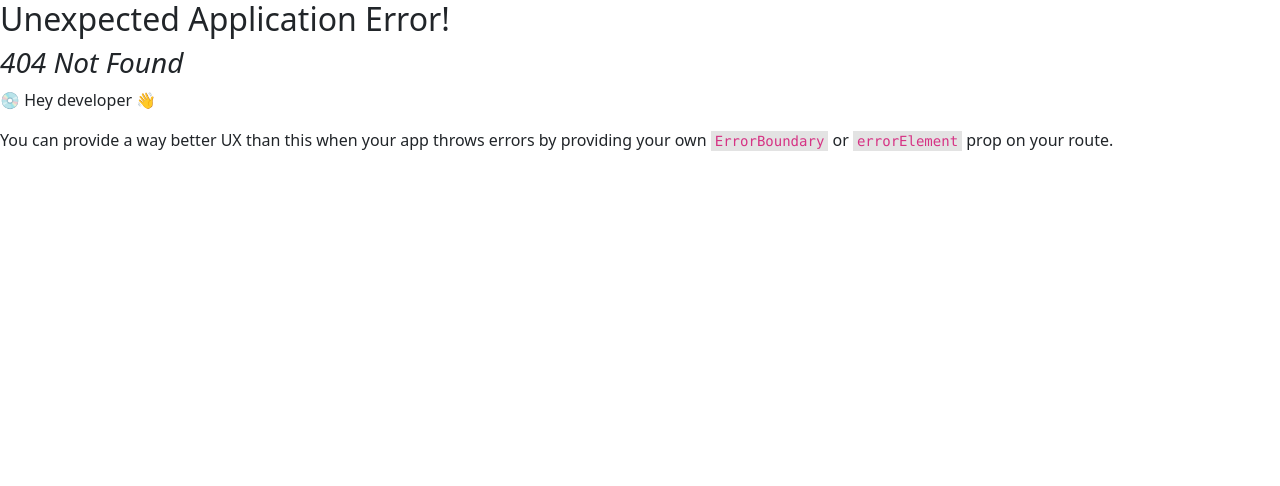
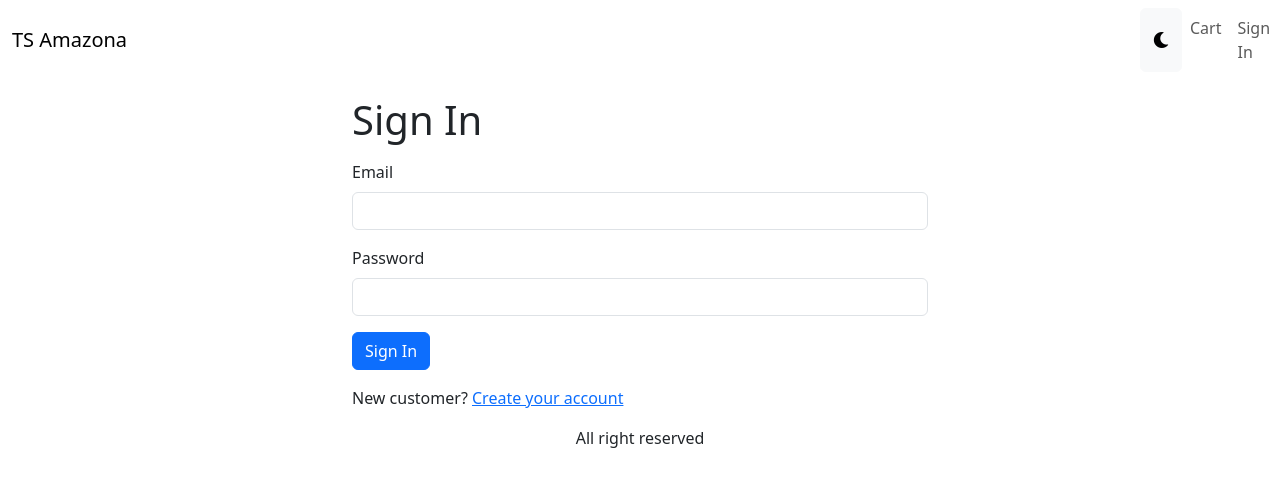
Before and after one commit to dev-jay-tech-ai/ts-ecommerce, a React (Vite) app in the folder frontend/: page /signin in a window 1280 px wide. Before the commit this address had no page. Shown: the top 486 px of the page. Built offline with nearby package versions, Linux system fonts and the light colour scheme.

Commit message:
Create Signin page

```diff
--- a/frontend/src/App.tsx
+++ b/frontend/src/App.tsx
@@ -1,5 +1,5 @@
 import { useContext, useEffect } from 'react'
-import { Badge, Button, Container, Nav, Navbar } from 'react-bootstrap'
+import { Badge, Button, Container, Nav, NavDropdown, Navbar } from 'react-bootstrap'
 import { Link, Outlet } from 'react-router-dom'
 import { LinkContainer } from 'react-router-bootstrap'
 import { Store } from './Store'
@@ -7,7 +7,7 @@
 import 'react-toastify/dist/ReactToastify.css'
 
 function App() {
-  const { state: { mode, cart }, dispatch } = useContext(Store)
+  const { state: { mode, cart, userInfo }, dispatch } = useContext(Store)
 
   useEffect(() => {
     document.body.setAttribute('data-bs-theme', mode)
@@ -15,6 +15,15 @@
 
   const switchModeHandler = () => {
     dispatch({ type: 'SWITCH_MODE' })
+  }
+
+  const signoutHandler = () => {
+    dispatch({ type: 'USER_SIGNOUT' })
+    localStorage.removeItem('userInfo')
+    localStorage.removeItem('cartItems')
+    localStorage.removeItem('shippingAddress')
+    localStorage.removeItem('paymentMethod')
+    window.location.href='/signin'
   }
 
   return (
@@ -40,7 +49,20 @@
                   </Badge>
                 )}
               </Link>
-              <Link to='/signin' className='nav-link'>Sign In</Link>
+              {userInfo ? (
+                <NavDropdown
+                className="header-link"
+                title={`${userInfo.name}`}
+                id='basic-nav-dropdown'>
+                 <Link
+                  className='dropdown-item'
+                  to='#signout'
+                  onClick={signoutHandler}
+                  >Sign Out</Link>
+                </NavDropdown>
+              ) : (
+                <Link className='nav-link' to='/signin'>Sign In</Link>
+              )}
             </Nav>
           </Navbar>
         </header>
--- a/frontend/src/Store.tsx
+++ b/frontend/src/Store.tsx
@@ -1,20 +1,24 @@
 import React from 'react'
 import { Cart, CartItem } from './types/Cart'
+import { UserInfo } from './types/UserInfo'
 
 type AppState = {
   mode: string
   cart: Cart
+  userInfo?: UserInfo
 }
 
 const initialState: AppState = {
+  userInfo: localStorage.getItem('userInfo') ?
+    JSON.parse(localStorage.getItem('userInfo')!) : null,
   mode: localStorage.getItem('mode') ? localStorage.getItem('mode')! :
-  window.matchMedia &&
-  window.matchMedia('(prefers-color-scheme: dark)').matches ? 'dark' : 'light',
+    window.matchMedia &&
+    window.matchMedia('(prefers-color-scheme: dark)').matches ? 'dark' : 'light',
   cart: {
     cartItems: localStorage.getItem('cartItem') ? JSON.parse(localStorage.getItem('cartItem')!) : [],
     shippingAddress: localStorage.getItem('shippingAddress') ? JSON.parse(localStorage.getItem('shippingAddress')!) : {},
     paymentMethod: localStorage.getItem('paymentMethod') ? JSON.parse(localStorage.getItem('paymentMethod')!) : 'paypal',
-    itemsPrice: 0,
+    itemPrice: 0,
     shippingPrice: 0,
     taxPrice: 0,
     totalPrice: 0
@@ -25,6 +29,8 @@
   | { type: 'SWITCH_MODE' }
   | { type: 'CART_ADD_ITEM'; payload: CartItem }
   | { type: 'CART_REMOVE_ITEM'; payload: CartItem }
+  | { type: 'USER_SIGNIN'; payload: UserInfo }
+  | { type: 'USER_SIGNOUT' }
 
 function reducer(state: AppState, action: Action): AppState {
   switch(action.type) {
@@ -50,6 +56,28 @@
       return { ...state, cart: { ...state.cart, cartItems } }
     }
 
+    case 'USER_SIGNIN':
+      return  { ...state, userInfo: action.payload }
+
+    case 'USER_SIGNOUT':
+      return {
+        ...state,
+        cart: {
+          cartItems: [],
+          paymentMethod: 'PayPal',
+          shippingAddress: {
+            fullName: '',
+            address: '',
+            postalCode: '',
+            city: '',
+            country: ''
+          },
+          itemPrice: 0,
+          shippingPrice: 0,
+          taxPrice: 0,
+          totalPrice: 0,
+        },
+      }
     default:
       return state
   }
--- /dev/null
+++ b/frontend/src/hooks/userHooks.ts
@@ -0,0 +1,19 @@
+import { useMutation } from "@tanstack/react-query";
+import apiClient from "../apiClient";
+import { UserInfo } from "../types/UserInfo";
+
+export const useSigninMutation = () =>
+  useMutation({
+    mutationFn: async({
+      email,
+      password
+    } : {
+      email: string
+      password: string
+    })  => (
+      await apiClient.post<UserInfo>(`api/users/signin`, {
+        email,
+        password
+      })
+    )
+  })
--- a/frontend/src/index.css
+++ b/frontend/src/index.css
@@ -24,3 +24,7 @@
 img.thumbnail {
   height: 80px;
 }
+
+.small-container {
+  max-width: 600px;
+}
--- a/frontend/src/main.tsx
+++ b/frontend/src/main.tsx
@@ -15,6 +15,7 @@
 import { QueryClient, QueryClientProvider } from '@tanstack/react-query'
 import { StoreProvider } from './Store.tsx'
 import CartPage from './pages/CartPage.tsx'
+import SigninPage from './pages/SigninPage.tsx'
 
 const router = createBrowserRouter(
   createRoutesFromElements(
@@ -22,6 +23,7 @@
       <Route index={true} element={<HomePage />} />
       <Route path='product/:slug' element={<ProductPage />} />
       <Route path='cart' element={<CartPage />} />
+      <Route path='signin' element={<SigninPage />} />
     </Route>
   )
 )
--- a/frontend/src/pages/HomePage.tsx
+++ b/frontend/src/pages/HomePage.tsx
@@ -6,10 +6,6 @@
 import ProductItem from '../components/ProductItem'
 import { Helmet } from 'react-helmet-async'
 import { useGetProductsQuery } from '../hooks/productHooks'
-
-
-
-
 
 export default function HomePage() {
   const { data: products, isLoading, error } = useGetProductsQuery();
--- /dev/null
+++ b/frontend/src/pages/SigninPage.tsx
@@ -0,0 +1,80 @@
+import { Link, useLocation, useNavigate } from "react-router-dom";
+import { Store } from "../Store";
+import { useContext, useEffect, useState } from "react";
+import { useSigninMutation } from "../hooks/userHooks";
+import { ApiError } from "../types/ApiError";
+import { getError } from "../utils";
+import { toast } from "react-toastify";
+import { Button, Container, Form } from "react-bootstrap";
+import { Helmet } from "react-helmet-async";
+import LoadingBox from "../components/LoadingBox";
+
+export default function SigninPage() {
+  const navigate = useNavigate()
+  const { search } = useLocation()
+  const redirectInUrl = new URLSearchParams(search).get('redirect')
+  const redirect = redirectInUrl ? redirectInUrl : '/'
+
+  const [ email, setEmail ] = useState('')
+  const [ password, setPassword ] = useState('')
+
+  const { state, dispatch } = useContext(Store)
+  const { userInfo } = state
+
+  const { mutateAsync: signin, isLoading } = useSigninMutation()
+  const submitHandler = async (e: React.SyntheticEvent) => {
+    e.preventDefault()
+    try {
+      const data = await signin({
+        email,
+        password
+      })
+      dispatch({ type: 'USER_SIGNIN', payload: data })
+      localStorage.setItem('userInfo', JSON.stringify(data))
+      navigate(redirect ||  '/')
+    } catch(err) {
+      toast.error(getError(err as ApiError))
+    }
+  }
+
+  useEffect(() => {
+    if(userInfo) navigate(redirect)
+  },[ navigate, redirect, userInfo ])
+
+  return (
+    <Container className="small-container">
+      <Helmet>
+        <title>Sign In</title>
+      </Helmet>
+      <h1 className="my-3">Sign In</h1>
+      <Form onSubmit={submitHandler}>
+        <Form.Group className="mb-3" controlId="email">
+          <Form.Label>Email</Form.Label>
+          <Form.Control
+            type="email"
+            required
+            onChange={(e) => setEmail(e.target.value)}
+          />
+        </Form.Group>
+        <Form.Group className="mb-3" controlId="password">
+          <Form.Label>Password</Form.Label>
+          <Form.Control
+            type="password"
+            required
+            onChange={(e) => setPassword(e.target.value)}
+          />
+        </Form.Group>
+        <div className="mb-3">
+          <Button disabled={isLoading} type="submit">
+            Sign In
+          </Button>
+          {isLoading && <LoadingBox />}
+        </div>
+        <div className="mb-3">
+          New customer?{' '}
+          <Link to={`/signup?redirect=${redirect}`}>Create your account</Link>
+        </div>
+      </Form>
+    </Container>
+  )
+}
--- /dev/null
+++ b/frontend/src/types/UserInfo.ts
@@ -0,0 +1,6 @@
+export type UserInfo = {
+  name: string
+  email: string
+  token: string
+  isAdmin: boolean
+}
```
